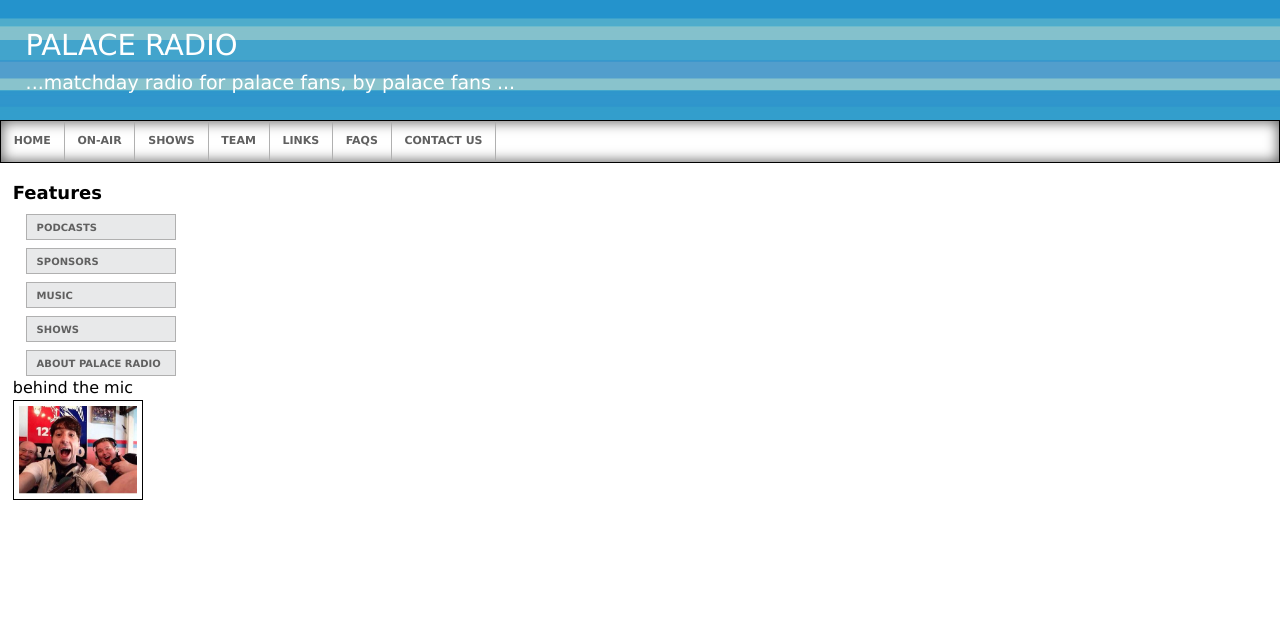
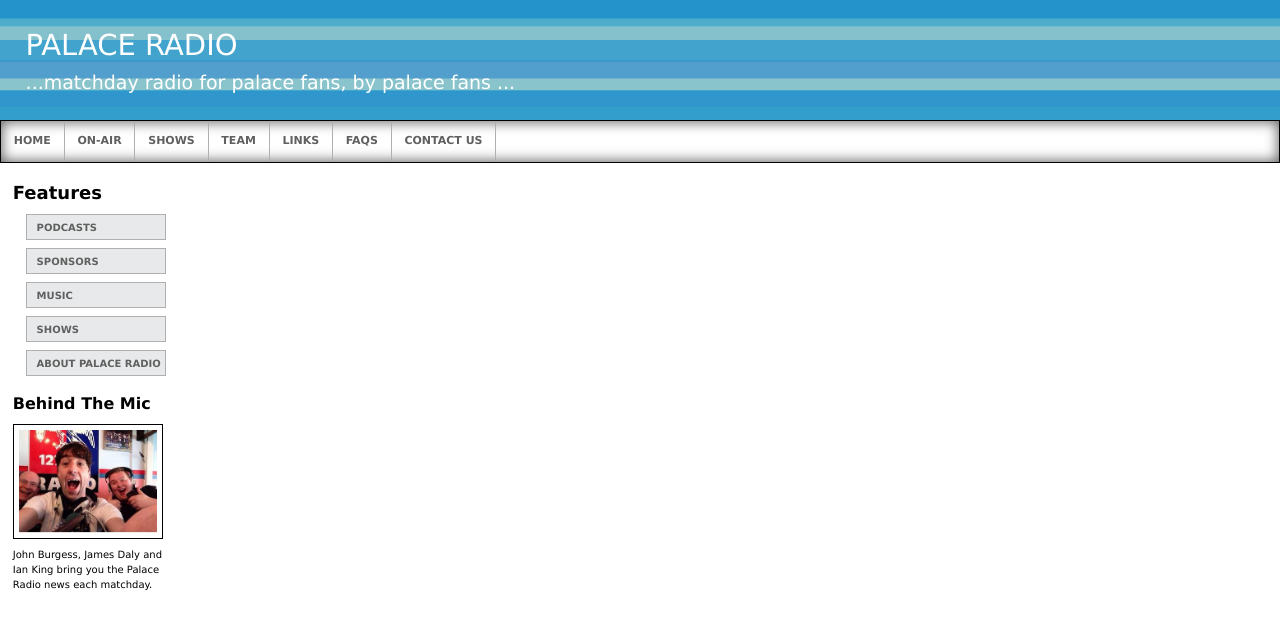
Before and after one commit to shadowctrl/Palaceradio, a Next.js app: page / in a window 1280 px wide. Shown: the top 628 px of the page. Built offline with nearby package versions, Linux system fonts and the light colour scheme.

Commit message:
sidepanel

```diff
--- a/src/app/page.jsx
+++ b/src/app/page.jsx
@@ -6,7 +6,12 @@
     <main>
       <div className="Hero-container">
         <div className="hero-side-panel">
-          <SidePanel btmImg={"/1.jpg"} />
+          <SidePanel
+            btmImg={"/1.jpg"}
+            btmPara={
+              "John Burgess, James Daly and Ian King bring you the Palace Radio news each matchday."
+            }
+          />
         </div>
         <div className="hero-center"></div>
         <div className="hero-side-footer">
--- a/src/components/sidePanel/sidePanel.jsx
+++ b/src/components/sidePanel/sidePanel.jsx
@@ -28,7 +28,7 @@
       </div>
       <div className="side-panel-container2">
         <h2>behind the mic</h2>
-        <Image src={btmImg} width={130} height={130} className="btmImage" />
+        <Image src={btmImg} width={150} height={150} className="btmImage" />
         <p>{btmPara}</p>
       </div>
     </div>
--- a/styles/hero.scss
+++ b/styles/hero.scss
@@ -6,8 +6,14 @@
     justify-content: space-between;
     align-items: flex-start;
     font-family: $global-font;
+    width: 14vw;
 }
 
+.side-panel-parent {
+    display: flex;
+    flex-direction: column;
+    gap: 2vh;
+}
 .side-panel-container1 {
     display: flex;
     flex-direction: column;
@@ -26,8 +32,6 @@
         display: flex;
         align-items: center;
         border: 1px solid #b0b0b0;
-        width: 150px;
-
         background: #e8e9ea;
         a {
             padding: 5px 4px 4px 10px;
@@ -42,3 +46,17 @@
     padding: 5px;
     border: 1px solid black;
 }
+
+.side-panel-container2 {
+    display: flex;
+    flex-direction: column;
+    gap: 1vh;
+    h2 {
+        text-transform: capitalize;
+        font-family: $global-font;
+        font-weight: bold;
+    }
+    p {
+        font-size: 10px;
+    }
+}
```
